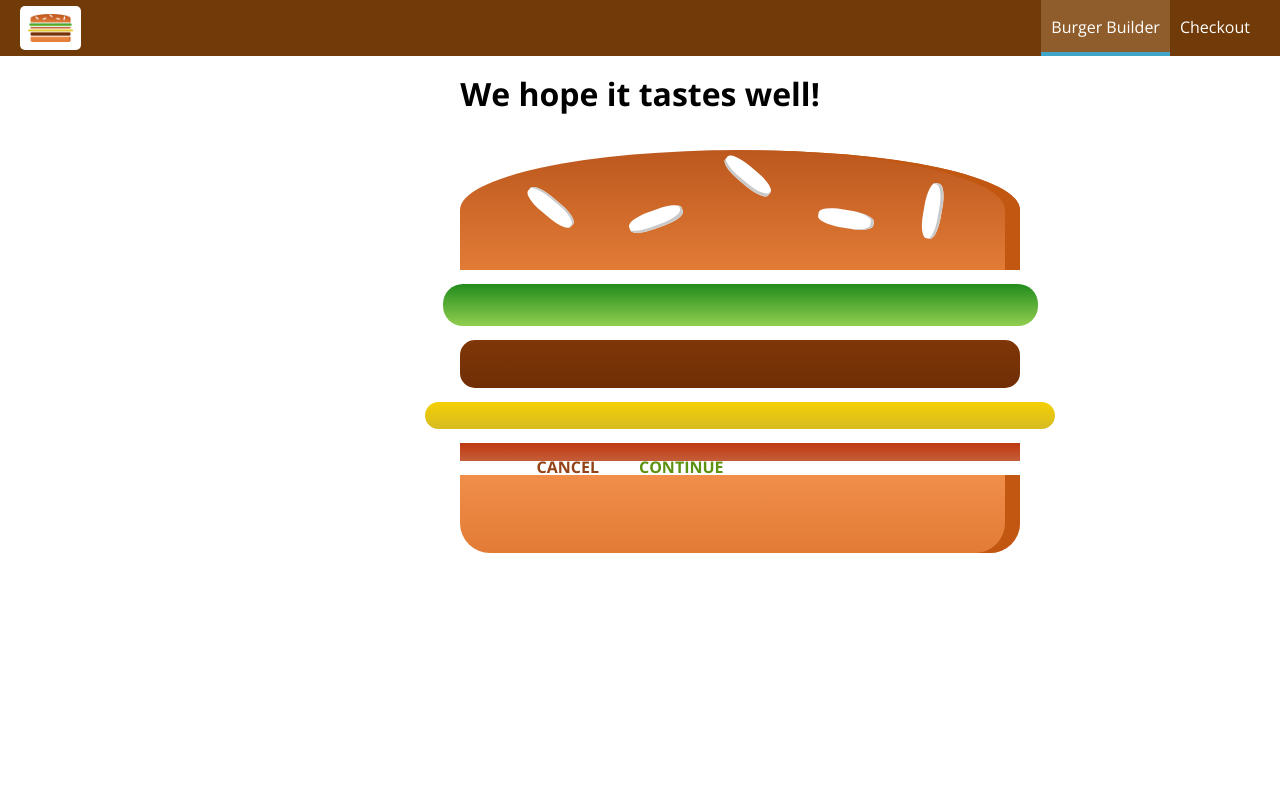
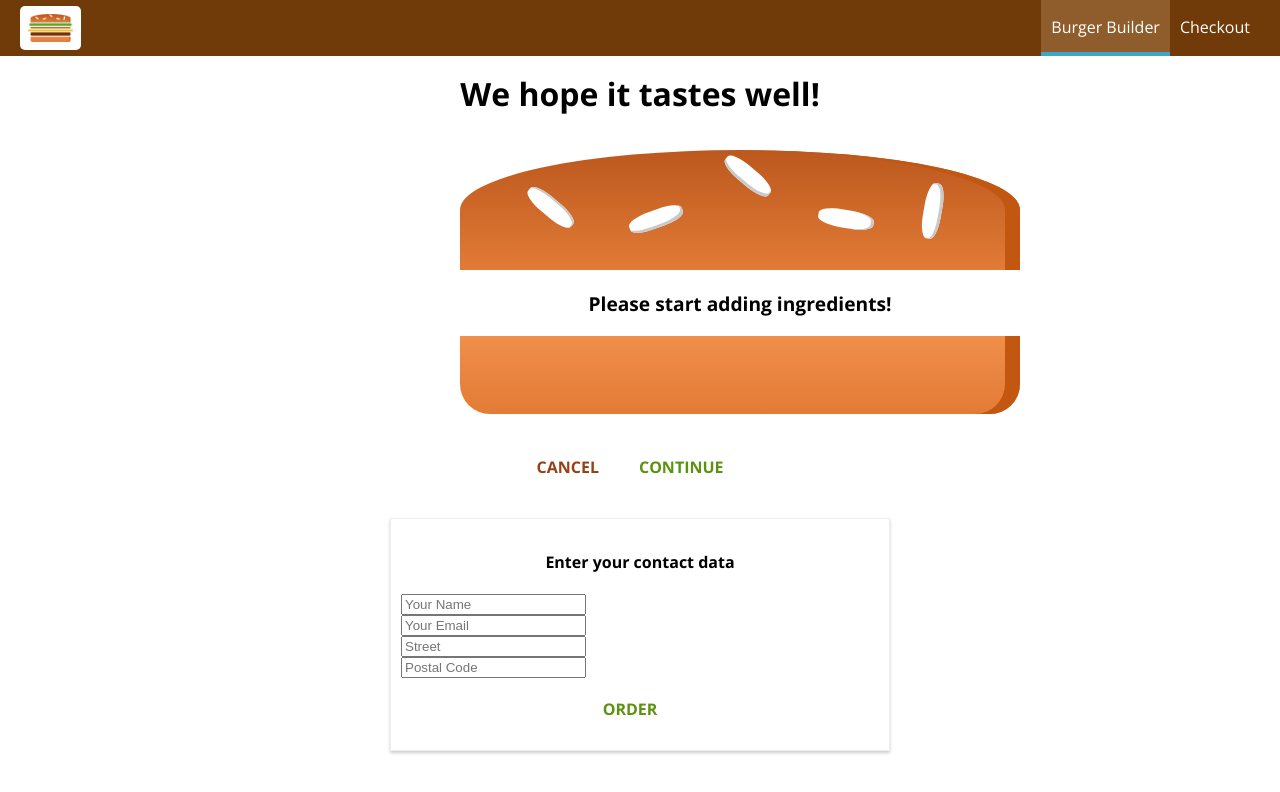
Before and after one commit to susan88323/Burger-Builder, a React (Create React App) app: page /checkout in a window 1280 px wide. Both pictures are taken after a click on the button "CONTINUE". Shown: the top 792 px of the page. Built offline with nearby package versions, Linux system fonts and the light colour scheme.

Commit message:
Added contact data form

```diff
--- a/src/containers/BurgerBuilder/BurgerBuilder.js
+++ b/src/containers/BurgerBuilder/BurgerBuilder.js
@@ -117,7 +117,15 @@ class BurgerBuilder extends Component {
         //     .then(error => {
         //         this.setState({loading: false, purchasing: false});
         //     });
-        this.props.history.push('/checkout');
+        const queryParams = [];
+        for (let i in this.state.ingredients) {
+            queryParams.push(encodeURIComponent(i) + '=' + encodeURIComponent(this.state.ingredients[i]));
+        }
+        const queryString = queryParams.join('&');
+        this.props.history.push({
+            pathname: '/checkout',
+            search: '?' + queryString
+        });
     }
 
     render () {
--- a/src/containers/Checkout/Checkout.js
+++ b/src/containers/Checkout/Checkout.js
@@ -1,6 +1,8 @@
 import React, { Component } from 'react';
+import { Route } from 'react-router-dom';
 
 import CheckoutSummary from '../../components/Order/CheckoutSummary/CheckoutSummary';
+import ContactData from './ContactData/ContactData';
 
 class Checkout extends Component {
     state = {
@@ -10,6 +12,15 @@ class Checkout extends Component {
             cheese: 1,
             bacon: 1
         }
+    }
+
+    componentDidMount () {
+        const query = new URLSearchParams(this.props.location.search);
+        const ingredients = {};
+        for (let param of query.entries()) {
+            ingredients[param[0]] = +param[1];
+        }
+        this.setState({ingredients: ingredients});
     }
 
     checkoutCancelledHandler = () => {
@@ -29,6 +40,7 @@ class Checkout extends Component {
                     ingredients={this.state.ingredients}
                     checkoutCancelled={this.checkoutCancelledHandler}
                     checkoutContinued={this.checkoutContinuedHandler} />
+                <Route path={this.props.match.path + '/contact-data'} component={ContactData} />
             </div>
         );
     }
--- /dev/null
+++ b/src/containers/Checkout/ContactData/ContactData.js
@@ -0,0 +1,32 @@
+import React, { Component } from 'react';
+
+import Button from '../../../components/UI/Button/Button';
+import classes from './ContactData.module.css';
+
+class ContactData extends Component {
+    state = {
+        name: '',
+        email: '',
+        address: {
+            street: '',
+            postalCode: ''
+        }
+    }
+
+    render () {
+        return (
+            <div className={classes.ContactData}>
+                <h4>Enter your contact data</h4>
+                <form>
+                    <input className={classes.Input} type="text" name="name" placeholder="Your Name" />
+                    <input className={classes.Input} type="email" name="email" placeholder="Your Email" />
+                    <input className={classes.Input} type="text" name="street" placeholder="Street" />
+                    <input className={classes.Input} type="text" name="postal" placeholder="Postal Code" />
+                    <Button btnType="Success">ORDER</Button>
+                </form>
+            </div>
+        );
+    }
+}
+
+export default ContactData;
--- /dev/null
+++ b/src/containers/Checkout/ContactData/ContactData.module.css
@@ -0,0 +1,19 @@
+.ContactData {
+    margin: 20px auto;
+    width: 80%;
+    text-align: center;
+    box-shadow: 0 2px 3px #ccc;
+    border: 1px solid #eee;
+    padding: 10px;
+    box-sizing: border-box;
+}
+
+.Input {
+    display: block;
+}
+
+@media (min-width: 600px) {
+    .ContactData {
+        width: 500px;
+    }
+}
```
